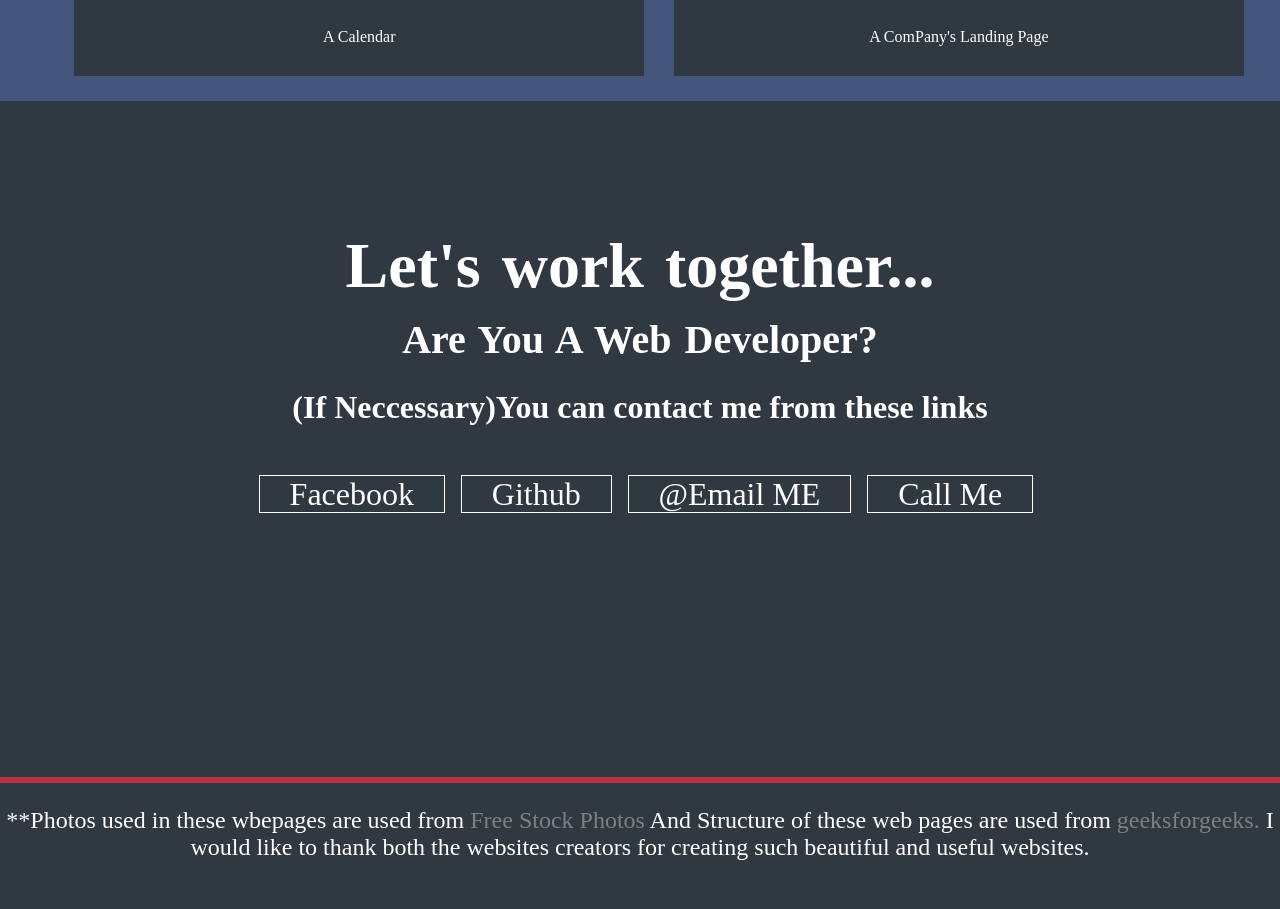
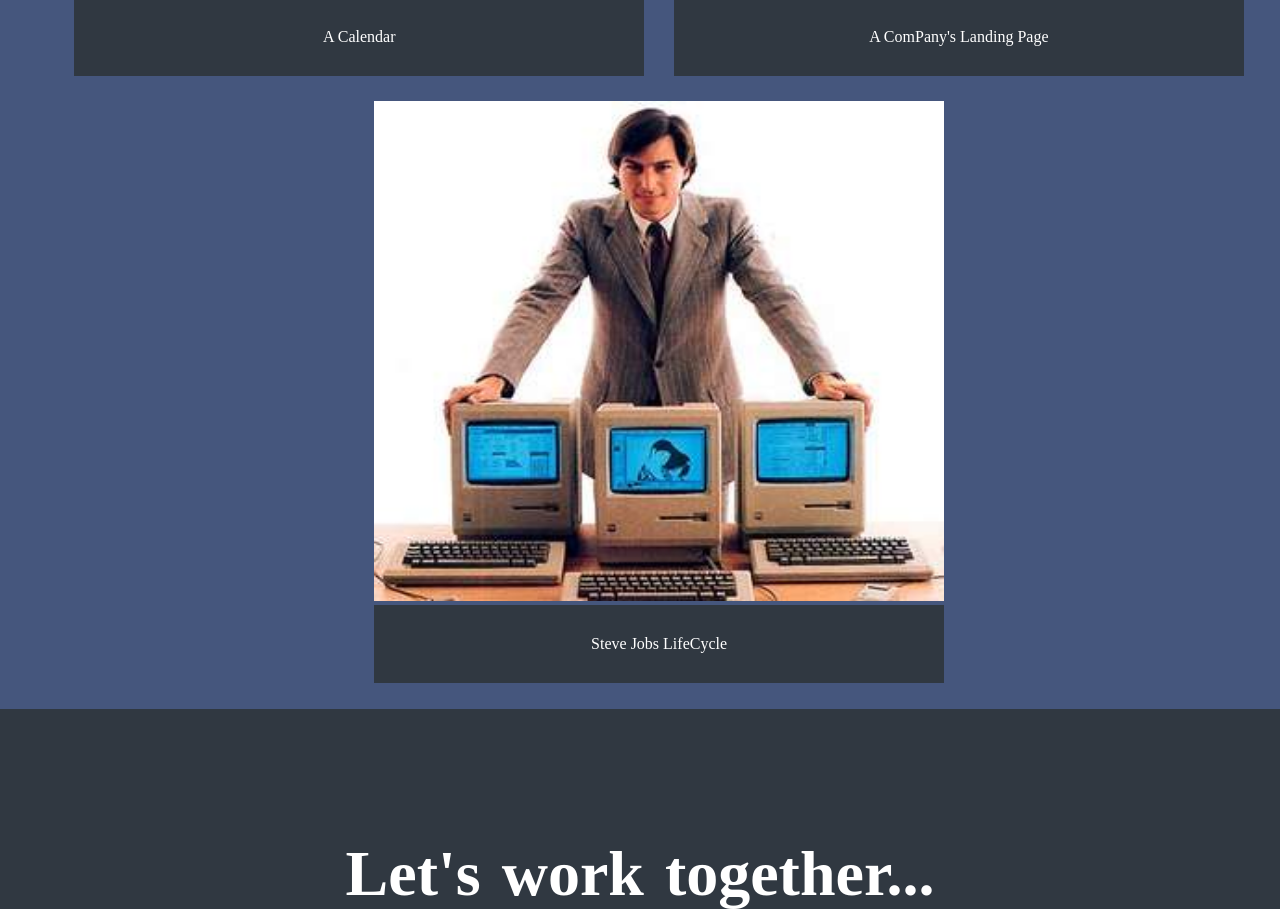
Before and after one commit to AbidAhmed2018831062/Personal-Portfolio, a plain HTML site: page work.html in a window 1280 px wide. Shown: the part 2531-3440 px from the top of the page. Drawn offline with Linux system fonts and the light colour scheme.

Commit message:
Update work.html

```diff
--- a/work.html
+++ b/work.html
@@ -49,6 +49,10 @@
 <a href="Landing1.html" target="_blank"><img src="image/s9.jpg"></a>
 <div class="des">A ComPany's Landing Page</div>
 </div>
+<div class="gallery">
+<a href="stevejobs.html" target="_blank"><img src="image/stevejobs.jpg"></a>
+<div class="des">Steve Jobs LifeCycle</div>
+</div>
 </div>
 <footer class="f-1" id="i-1">
 <div class="d-4">
```
